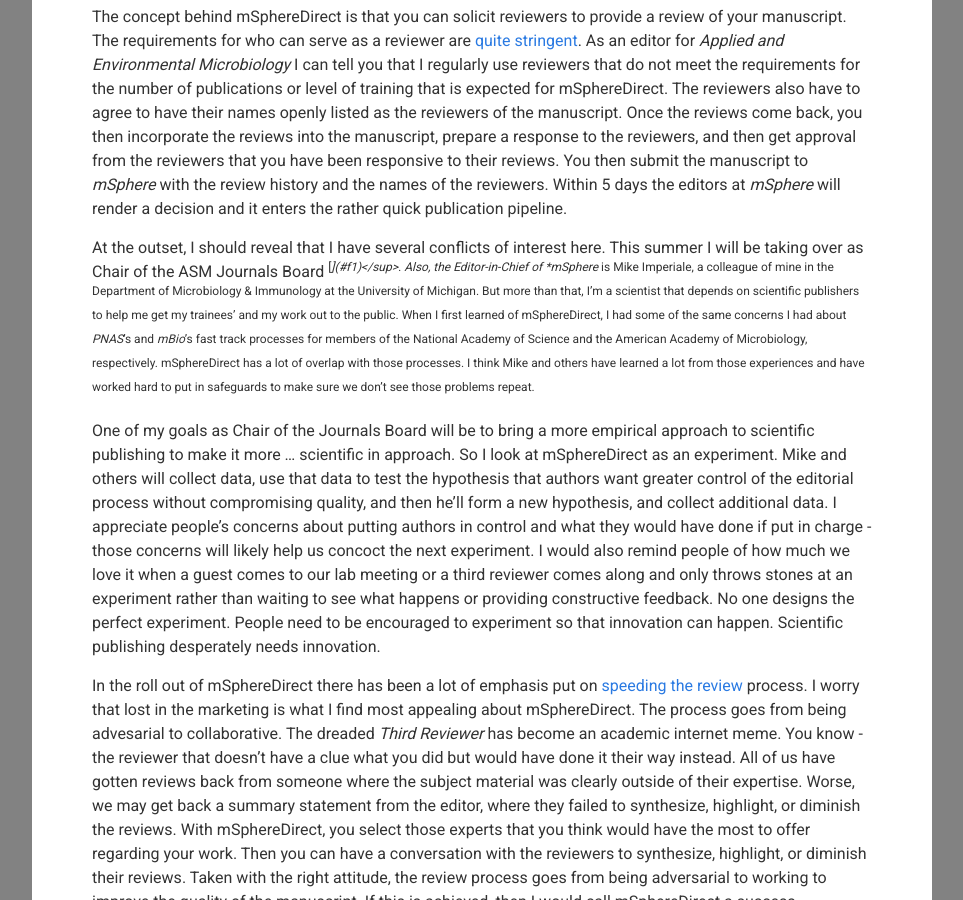
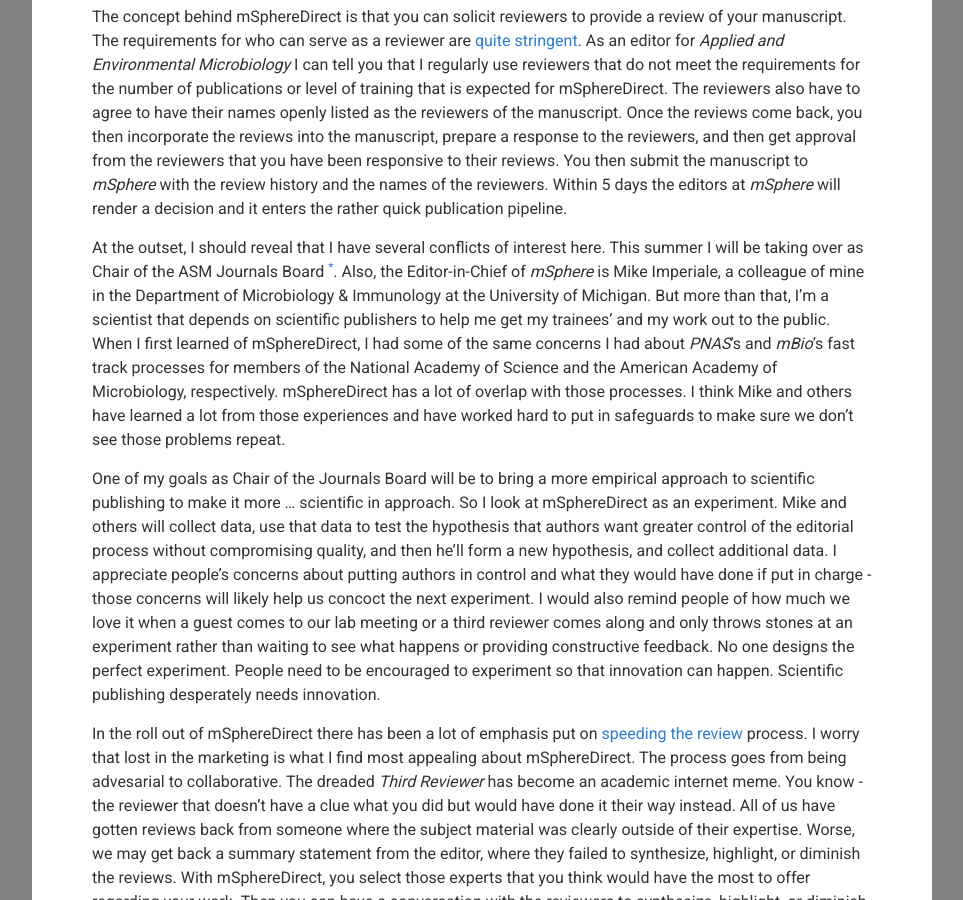
Before and after one commit to pschloss/pschloss.github.io, a Jekyll site: the page built from _posts/2017-01-12-The-mSphereDirect-Experiment.md, in a window 1280 px wide and 900 px high, scrolled down 361 px. Shown: the whole window, without its empty margins (158-1121 px from the left). Built offline with Jekyll 4.4.1, drawn with Linux system fonts in a browser that asks for light colours; comment, search, counter and statistics services are not loaded.

Commit message:
Fix footnote link

```diff
--- a/_posts/2017-01-12-The-mSphereDirect-Experiment.md
+++ b/_posts/2017-01-12-The-mSphereDirect-Experiment.md
@@ -10,7 +10,7 @@
 
 The concept behind mSphereDirect is that you can solicit reviewers to provide a review of your manuscript. The requirements for who can serve as a reviewer are [quite stringent](http://msphere.asm.org/content/mspheredirect-reviewer-faqs). As an editor for *Applied and Environmental Microbiology* I can tell you that I regularly use reviewers that do not meet the requirements for the number of publications or level of training that is expected for mSphereDirect. The reviewers also have to agree to have their names openly listed as the reviewers of the manuscript. Once the reviews come back, you then incorporate the reviews into the manuscript, prepare a response to the reviewers, and then get approval from the reviewers that you have been responsive to their reviews. You then submit the manuscript to *mSphere* with the review history and the names of the reviewers. Within 5 days the editors at *mSphere* will render a decision and it enters the rather quick publication pipeline.
 
-At the outset, I should reveal that I have several conflicts of interest here. This summer I will be taking over as Chair of the ASM Journals Board <sup id="a1">[*](#f1)</sup>. Also, the Editor-in-Chief of *mSphere* is Mike Imperiale, a colleague of mine in the Department of Microbiology & Immunology at the University of Michigan. But more than that, I'm a scientist that depends on scientific publishers to help me get my trainees' and my work out to the public. When I first learned of mSphereDirect, I had some of the same concerns I had about *PNAS*'s and *mBio*'s fast track processes for members of the National Academy of Science and the American Academy of Microbiology, respectively. mSphereDirect has a lot of overlap with those processes. I think Mike and others have learned a lot from those experiences and have worked hard to put in safeguards to make sure we don't see those problems repeat.
+At the outset, I should reveal that I have several conflicts of interest here. This summer I will be taking over as Chair of the ASM Journals Board <sup id="a1">[\*](#f1)</sup>. Also, the Editor-in-Chief of *mSphere* is Mike Imperiale, a colleague of mine in the Department of Microbiology & Immunology at the University of Michigan. But more than that, I'm a scientist that depends on scientific publishers to help me get my trainees' and my work out to the public. When I first learned of mSphereDirect, I had some of the same concerns I had about *PNAS*'s and *mBio*'s fast track processes for members of the National Academy of Science and the American Academy of Microbiology, respectively. mSphereDirect has a lot of overlap with those processes. I think Mike and others have learned a lot from those experiences and have worked hard to put in safeguards to make sure we don't see those problems repeat.
 
 One of my goals as Chair of the Journals Board will be to bring a more empirical approach to scientific publishing to make it more ... scientific in approach. So I look at mSphereDirect as an experiment. Mike and others will collect data, use that data to test the hypothesis that authors want greater control of the editorial process without compromising quality, and then he'll form a new hypothesis, and collect additional data. I appreciate people's concerns about putting authors in control and what they would have done if put in charge - those concerns will likely help us concoct the next experiment. I would also remind people of how much we love it when a guest comes to our lab meeting or a third reviewer comes along and only throws stones at an experiment rather than waiting to see what happens or providing constructive feedback. No one designs the perfect experiment. People need to be encouraged to experiment so that innovation can happen. Scientific publishing desperately needs innovation.
 
```
